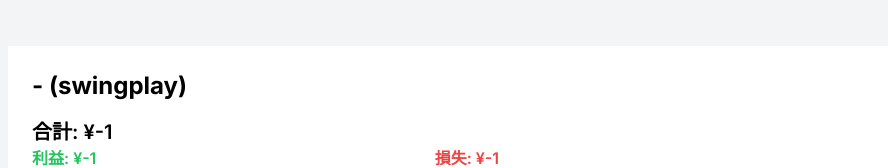
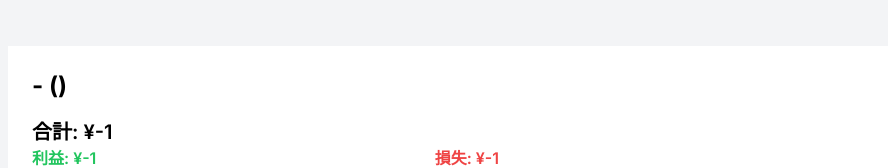
Before and after one commit to kuradai33/nextjs_stocktrade, a Next.js app: page /simulation in a window 1280 px wide. Shown: the part 1021-1189 px from the top of the page, without its empty margins (4-892 px from the left). Built offline with nearby package versions, Linux system fonts and the light colour scheme; no server answers; the database is empty.

Commit message:
実引数を削除

```diff
--- a/src/app/simulation/page.tsx
+++ b/src/app/simulation/page.tsx
@@ -67,7 +67,6 @@ export default function Page() {
                     settings={settings}
                     resultRef={resultRef}
                     result={{
-                        activeTab: activeTab,
                         resultData: result,
                         chartDatas: chartDatas,
                         resultHeatmap: resultHeatmap,
```
